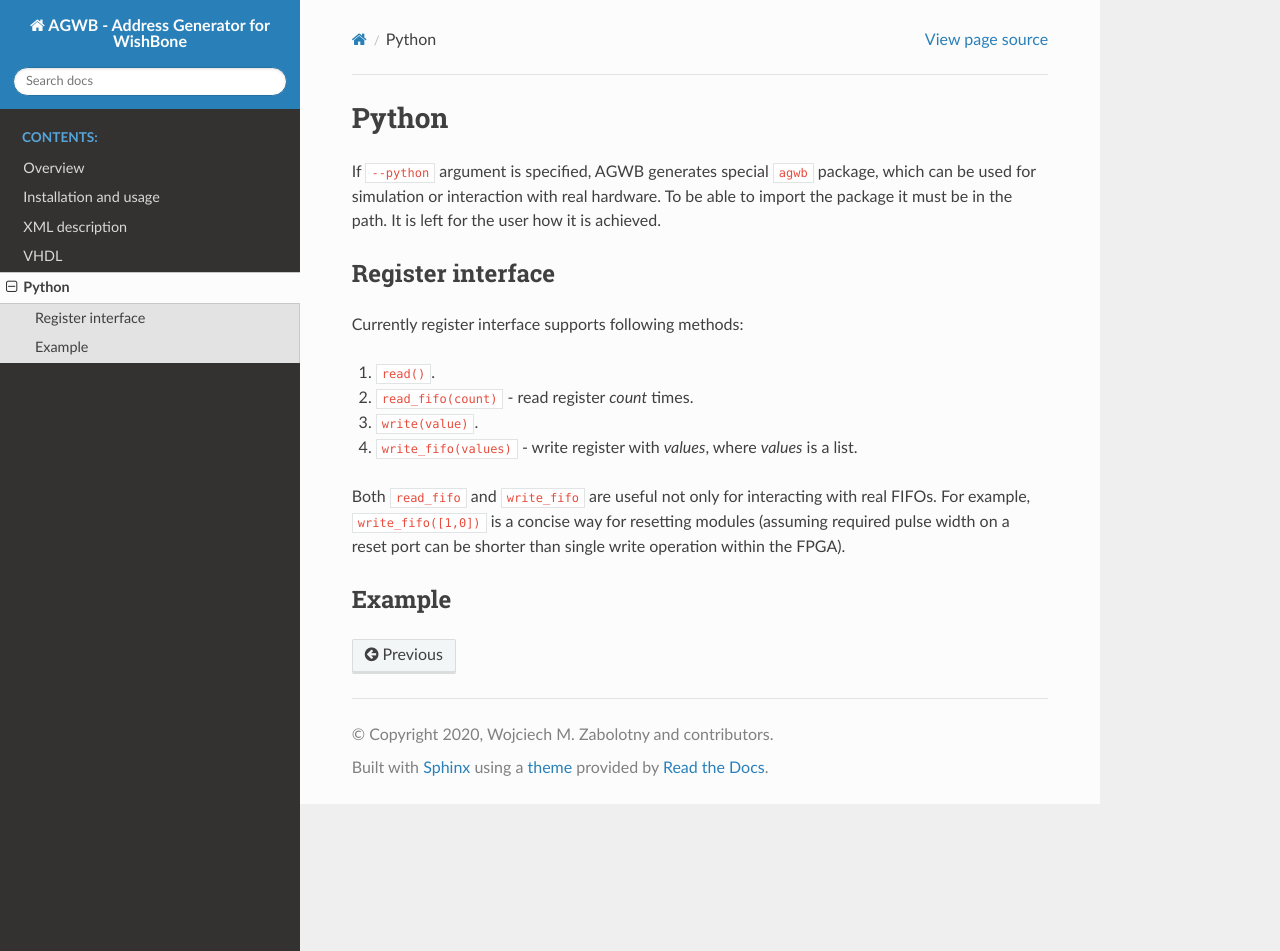
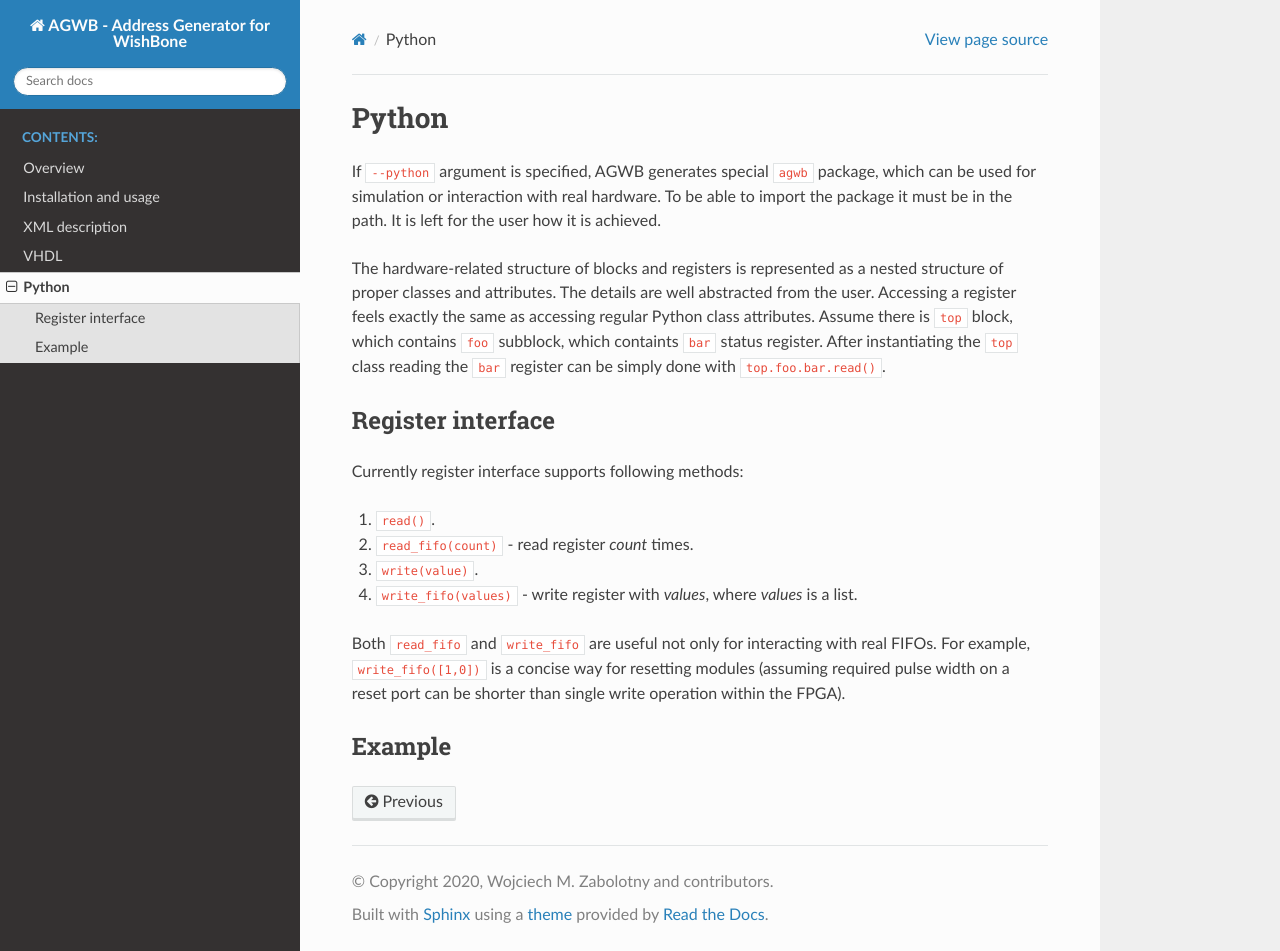
Before and after one commit to wzab/agwb, a Sphinx documentation site: the page built from doc/python.rst, in a window 1280 px wide and 951 px high. Built offline with Sphinx 7.4.7 and the Read the Docs theme 2.0.0, drawn with Linux system fonts in a browser that asks for light colours.

Commit message:
More Python docs.

```diff
--- a/doc/python.rst
+++ b/doc/python.rst
@@ -4,6 +4,12 @@ Python
 If :code:`--python` argument is specified, AGWB generates special :code:`agwb` package, which can be used for simulation or interaction with real hardware.
 To be able to import the package it must be in the path.
 It is left for the user how it is achieved.
+
+The hardware-related structure of blocks and registers is represented as a nested structure of proper classes and attributes.
+The details are well abstracted from the user.
+Accessing a register feels exactly the same as accessing regular Python class attributes.
+Assume there is :code:`top` block, which contains :code:`foo` subblock, which containts :code:`bar` status register.
+After instantiating the :code:`top` class reading the :code:`bar` register can be simply done with :code:`top.foo.bar.read()`.
 
 Register interface
 ##################
```
